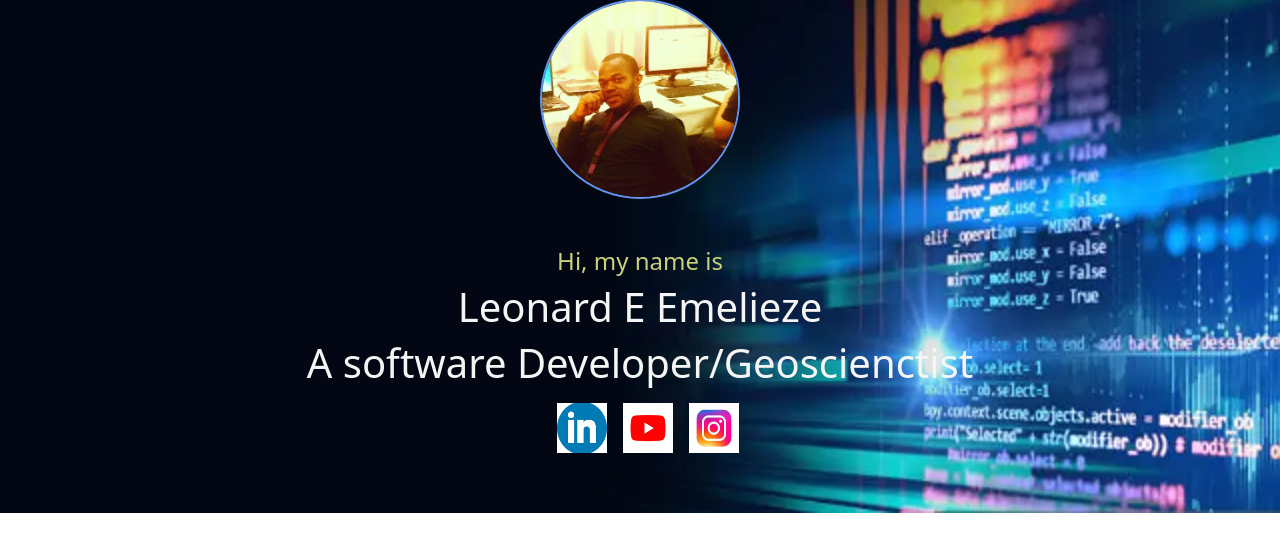
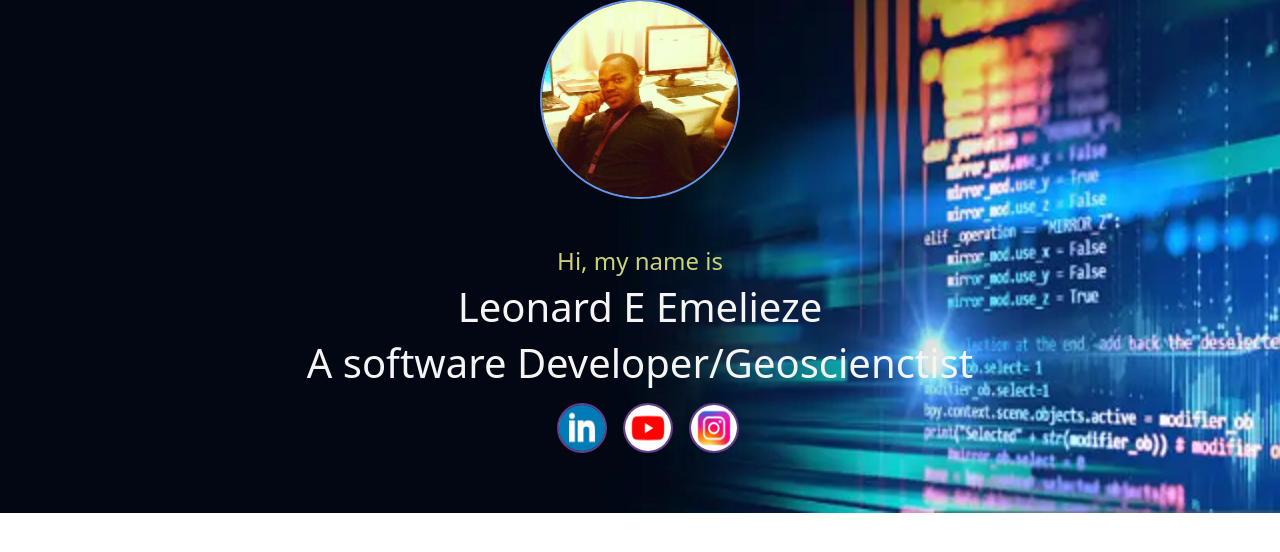
Before and after one commit to leoseis/-portfolio, a Django app: page / in a window 1280 px wide. Shown: the part 129-681 px from the top of the page. Run offline with Django 5.2, Linux system fonts and the light colour scheme.

Commit message:
styled the links

```diff
--- a/ebo/static/css/style.css
+++ b/ebo/static/css/style.css
@@ -46,3 +46,14 @@ body{
     /* background-size: cover; */
     /* background-position: center; */
 }
+
+
+
+.social_links{
+    overflow: hidden;
+    border-radius: 50%;
+    border: 2px solid rgb(102, 60, 141);
+    display: flex;
+    justify-content: center;
+    align-items: center;
+}
```
